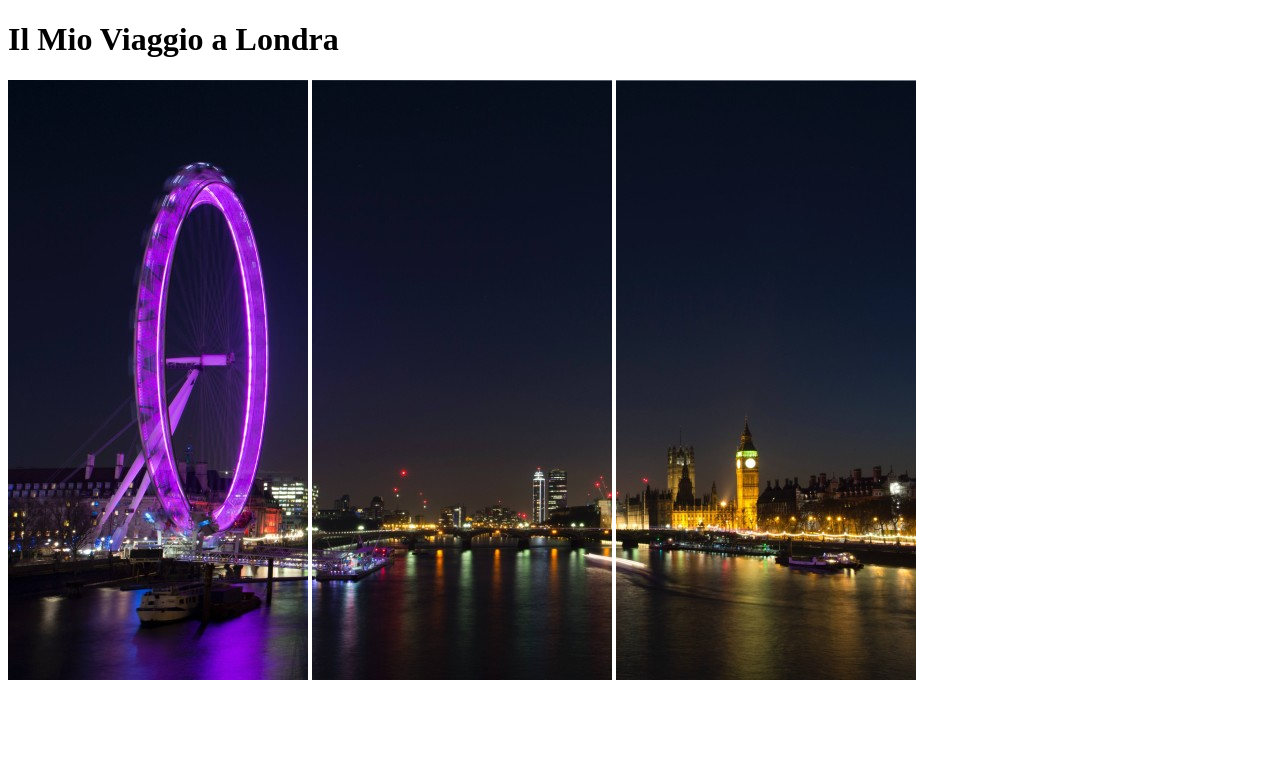
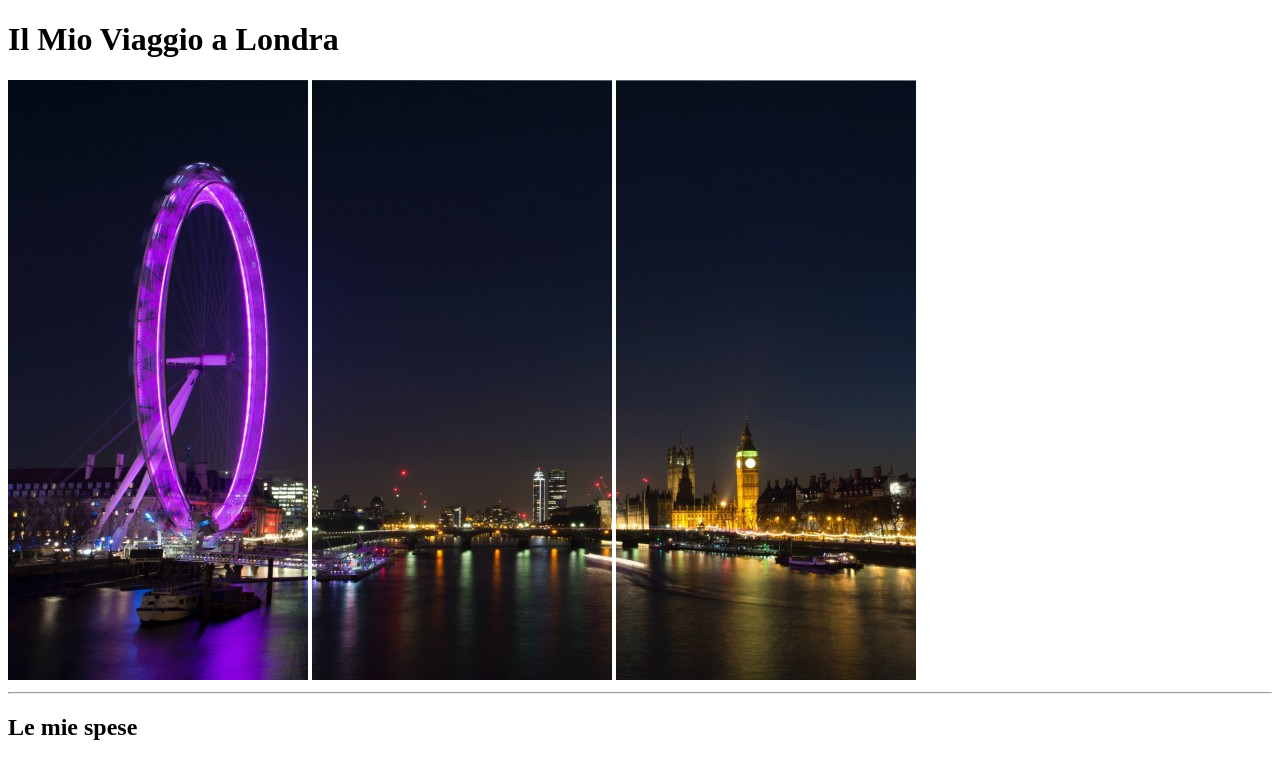
Before and after one commit to MarikaDiGirolamo/html-london-trip, a plain HTML site: page index.html in a window 1280 px wide. Drawn offline with Linux system fonts and the light colour scheme.

```diff
--- a/index.html
+++ b/index.html
@@ -7,10 +7,20 @@
     <title>|London Trip|</title>
 </head>
 <body>
-    <h1><strong>Il Mio Viaggio a Londra</strong></h1>
-    <img src="./img/pexels-bill-emrich-230794-0.jpg" alt="London Eye">
-    <img src="./img/pexels-bill-emrich-230794-1.jpg" alt="Thames">
-    <img src="./img/pexels-bill-emrich-230794-2.jpg" alt="Big Ben">
+    <!-- Intestazione articolo -->
+    <header>
+        <h1>Il Mio Viaggio a Londra</h1>
+        <img src="./img/pexels-bill-emrich-230794-0.jpg" alt="London Eye">
+        <img src="./img/pexels-bill-emrich-230794-1.jpg" alt="Thames">
+        <img src="./img/pexels-bill-emrich-230794-2.jpg" alt="Big Ben">
+        <hr>
+    </header>
+    <main>
+        <!-- Inserimento corpo centrale e tabelle -->
+        <h2>Le mie spese</h2>
+
+    </main>
+
 
 </body>
 </html>
```
